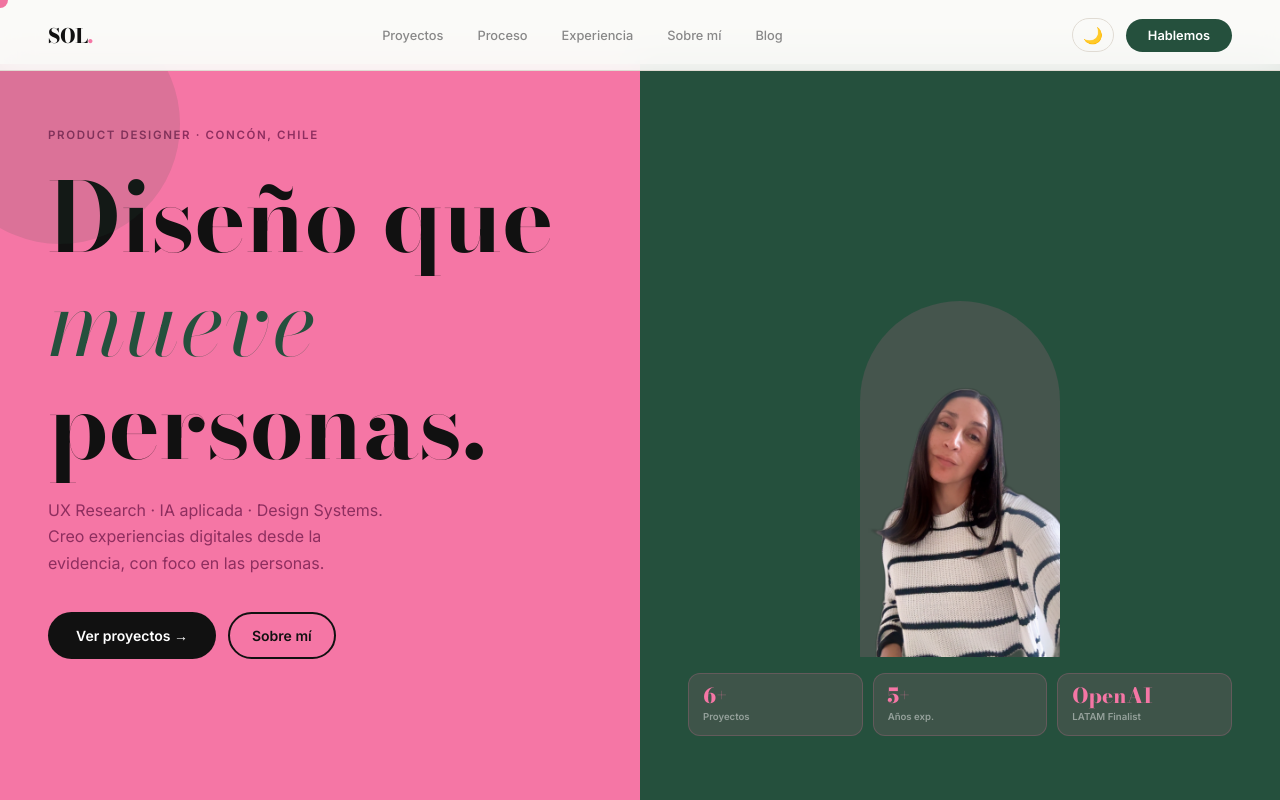
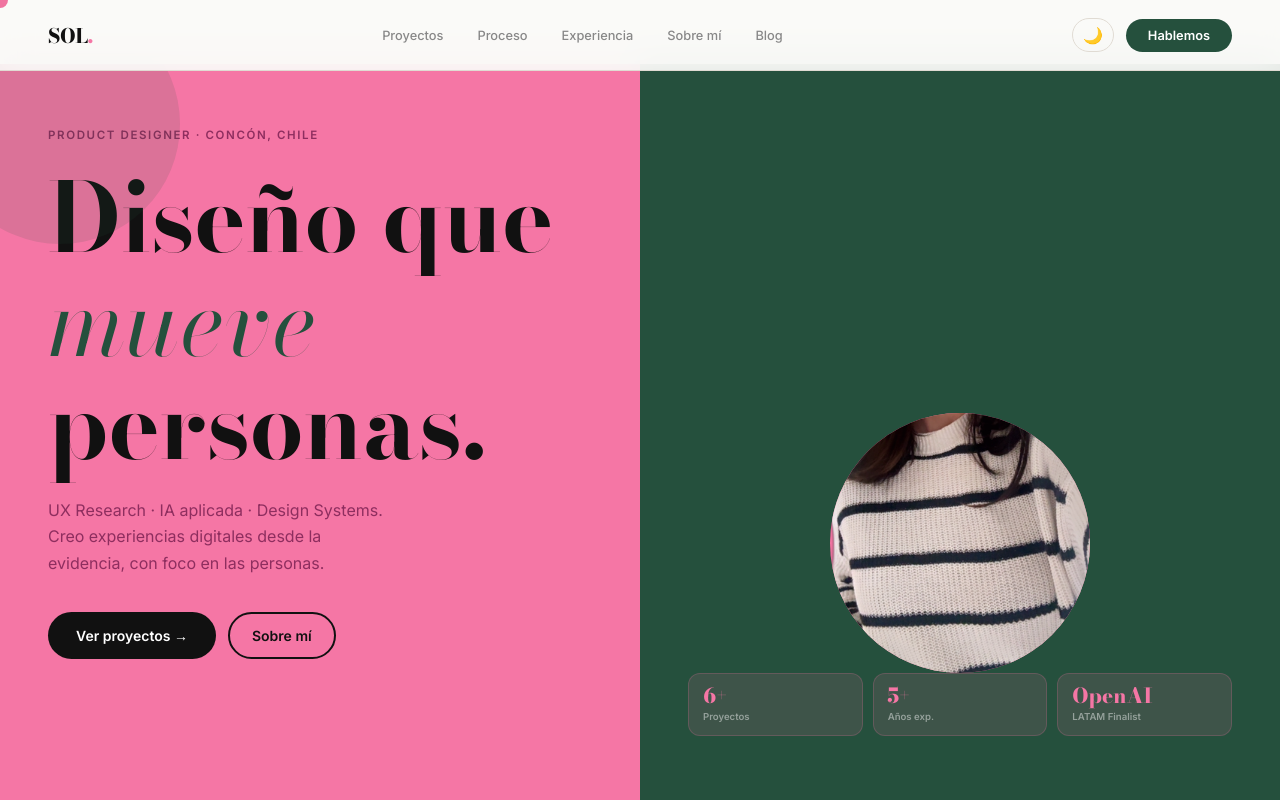
Before and after one commit to sol-escribiendo/portafolio-smelendez, a React (Vite) app: page / in a window 1280 px wide. Shown: the top 800 px of the page. Built offline with nearby package versions, Linux system fonts and the light colour scheme.

Commit message:
✨ Foto hero en círculo rosa estilo editorial

```diff
--- a/src/app/App.tsx
+++ b/src/app/App.tsx
@@ -322,8 +322,10 @@ export default function App() {
           </div>
         </div>
         <div className="hero-right">
-          <div className="hero-photo">
-            <img src="/portafolio-smelendez/sol-foto-2.png" alt="Solange Meléndez" style={{ width: "100%", height: "100%", objectFit: "cover", objectPosition: "top center" }} />
+          <div className="hero-photo-wrap">
+            <div className="hero-photo-circle">
+              <img src="/portafolio-smelendez/sol-foto-2.png" alt="Solange Meléndez" />
+            </div>
           </div>
           <div className="hero-stats">
             <div className="stat"><div className="stat-num">6+</div><div className="stat-label">Proyectos</div></div>
--- a/src/app/app.css
+++ b/src/app/app.css
@@ -76,7 +76,9 @@ img{display:block;max-width:100%}
 .btn-ghost:hover{background:var(--ink);color:var(--pink)}
 
 .hero-right{background:var(--green);padding:64px 48px;display:flex;flex-direction:column;justify-content:flex-end;position:relative;overflow:hidden}
-.hero-photo{width:55%;max-width:200px;min-height:160px;border-radius:100px 100px 0 0;overflow:hidden;margin:0 auto 16px;position:relative;background:rgba(245,118,165,0.15);display:flex;align-items:flex-end;justify-content:center}
+.hero-photo-wrap{display:flex;align-items:flex-end;justify-content:center;padding:32px 48px 0;position:relative}
+.hero-photo-circle{width:260px;height:260px;border-radius:50%;background:#F576A5;position:relative;flex-shrink:0;display:flex;align-items:flex-end;justify-content:center;overflow:hidden}
+.hero-photo-circle img{width:130%;max-width:none;position:absolute;bottom:0;left:50%;transform:translateX(-50%);object-fit:contain}
 .hero-photo img{width:100%;height:100%;object-fit:cover;object-position:top}
 .hero-photo-placeholder{width:100%;height:100%;display:flex;flex-direction:column;align-items:center;justify-content:center;gap:8px;color:rgba(245,118,165,0.5)}
 .hero-photo-placeholder svg{opacity:0.4}
```
